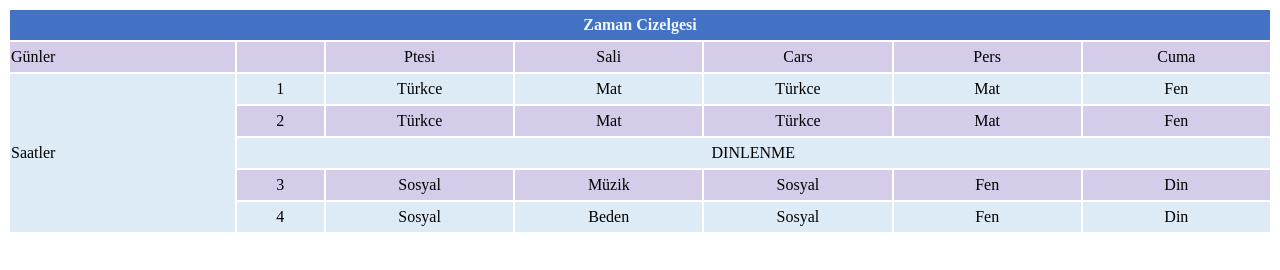
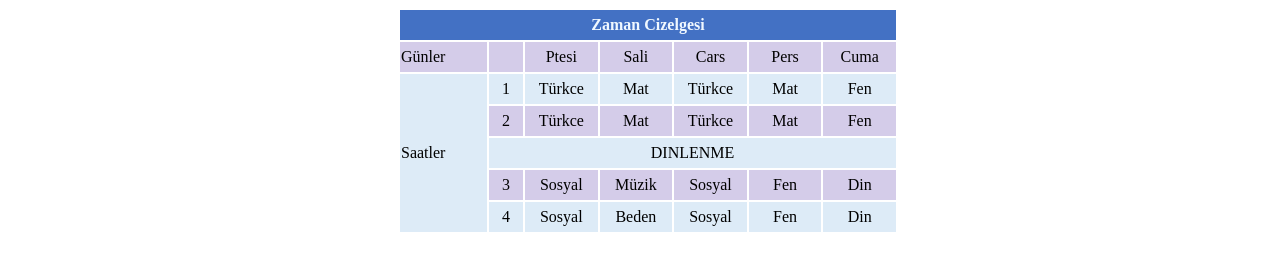
Before and after one commit to olcay-elt/basic-table-template, a plain HTML site: page index.html in a window 1280 px wide. Drawn offline with Linux system fonts and the light colour scheme.

Commit message:
Update index.html

```diff
--- a/index.html
+++ b/index.html
@@ -8,9 +8,16 @@
     <title>Document</title>
 
     <style>
+        body {
+            display: flex;
+            justify-content: center;
+            width: 100vw;
+        }
+
         table {
             width: 100%;
             text-align: center;
+            max-width: 500px;
         }
 
         tr {
```
